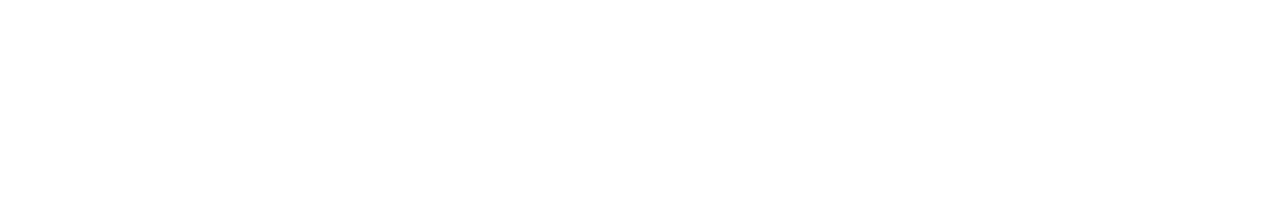
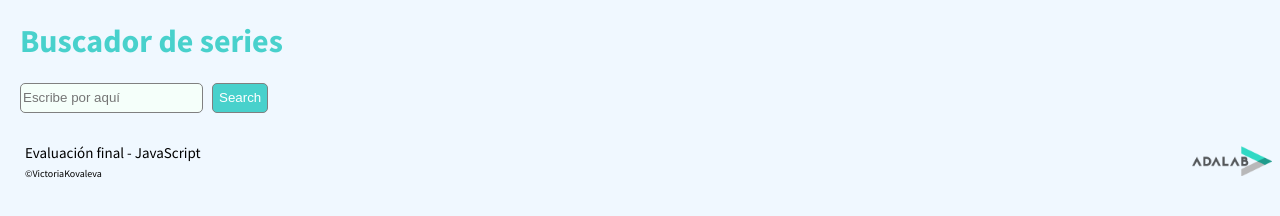
Before and after one commit to Adalab/modulo-2-evaluacion-final-kvi-ki, a website: page docs/index.html in a window 1280 px wide. Drawn offline with Linux system fonts and the light colour scheme.

Commit message:
Update docs

```diff
--- a/docs/assets/css/main.css
+++ b/docs/assets/css/main.css
@@ -1 +1 @@
-*{box-sizing:border-box;margin:0}
+*{box-sizing:border-box;margin-left:5px;background-color:AliceBlue}.main__input{background-color:MintCream;border-radius:5px;height:30px;border:1px solid grey}.main__button{height:30px;background-color:MediumTurquoise;color:white;border-radius:5px;border:1px solid grey}.main__result{margin-bottom:15px}.header{margin-bottom:10px}.header__title{font-family:"Source Sans Pro",sans-serif;color:MediumTurquoise}.footer{margin-top:15px;display:flex;flex-direction:row;justify-content:space-between}.footer__box--text{font-family:"Source Sans Pro",sans-serif;font-size:15px;margin-bottom:2px}.footer__box--copyright{font-family:"Source Sans Pro",sans-serif;font-size:10px;margin-top:5px}.footer__link--logo{margin-top:18px;width:80px;height:30px}
--- a/docs/index.html
+++ b/docs/index.html
@@ -4,20 +4,30 @@
     <meta charset="UTF-8" />
     <meta name="viewport" content="width=device-width, initial-scale=1" />
     <title>Evaluación final - Victoria Kovaleva</title>
-    <!-- <link href="https://fonts.googleapis.com/css?family=Roboto&display=swap" rel="stylesheet" /> -->
+    <link rel="preconnect" href="https://fonts.gstatic.com">
+    <link href="https://fonts.googleapis.com/css2?family=Source+Sans+Pro:wght@400;700&display=swap" rel="stylesheet">
     <link rel="stylesheet" href="./assets/css/main.css" />
     <!-- <link rel="icon" href="./assets/images/favicon.png" /> -->
   </head>
 
-  <body>
-
+  <body class="page">
+    <header class="header">
+        <h1 class="header__title">Buscador de series</h1>
+    </header>
+    <main class="main">
+        <input type="text" class="main__input" placeholder="Escribe por aquí"/>
+        <input type="button" value="Search" class="main__button" />
+        <div class="main__result"></div>
+    </main>
+    <footer class="footer">
+        <div class="footer__box">
+            <p class="footer__box--text">Evaluación final - JavaScript</p>
+            <p class="footer__box--copyright">&copy;VictoriaKovaleva</p>
+        </div>
+        <a class="footer__link" title="Página principal de Adalab" type="_blank" href="https://adalab.es/">
+            <img class="footer__link--logo" src="./assets/images/logo-adalab.png" alt="logo Adalab"/>
+        </a>
+    </footer>
     <script src="./assets/js/main.js"></script>
   </body>
 </html>
-
-<!-- <div class="page">
-
-
-
-
-</div> -->
```
